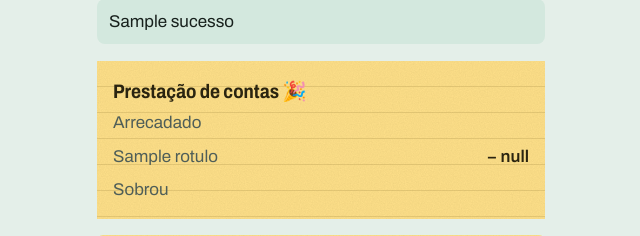
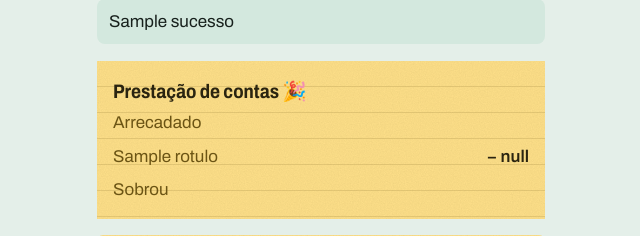
Before and after one commit to matosdavi/caixinha-da-festa, a Spring app: template src/main/resources/templates/pessoal/inicio.html in a window 1280 px wide. Shown: the part 161-397 px from the top of the page, without its empty margins (319-959 px from the left). Run offline with Thymeleaf, Linux system fonts and the light colour scheme; the template is opened without the code that fills it: most values are stand-ins (such as "Sample title", 1, 10 or a date in 2020); data that the repository does not hold is empty; some of the project's set-up classes (security, data sources, template engines, error pages and the like) are left out, and stand-ins take their place; database files in the repository are not loaded.

Commit message:
Prestação de contas com as cores do papel; README: fase 7, partes 1 a 3
Co-Authored-By: Claude Opus 5.5 <noreply@anthropic.com>

```diff
--- a/src/main/resources/static/css/pessoal.css
+++ b/src/main/resources/static/css/pessoal.css
@@ -165,3 +165,5 @@
 .contas h2 { margin-top: 0; }
 .escolha-sobra { display: grid; gap: 8px; margin-top: 8px; }
 .escolha-sobra button { width: 100%; }
+.contas .resumo dt { color: var(--papel-sutil); }
+.contas .resumo dd { color: var(--papel-texto); }
```
Also changed, not shown: README.md.
